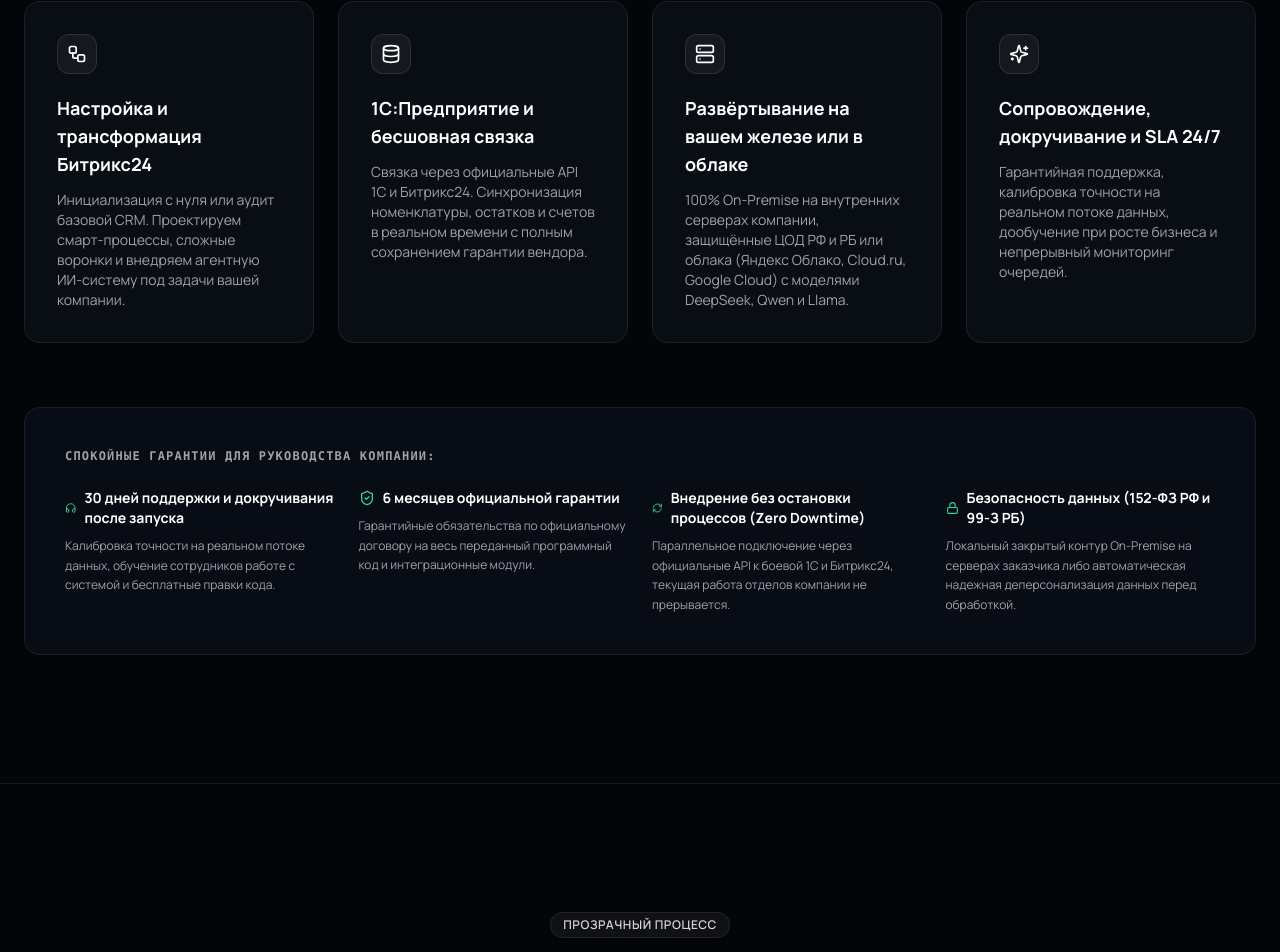
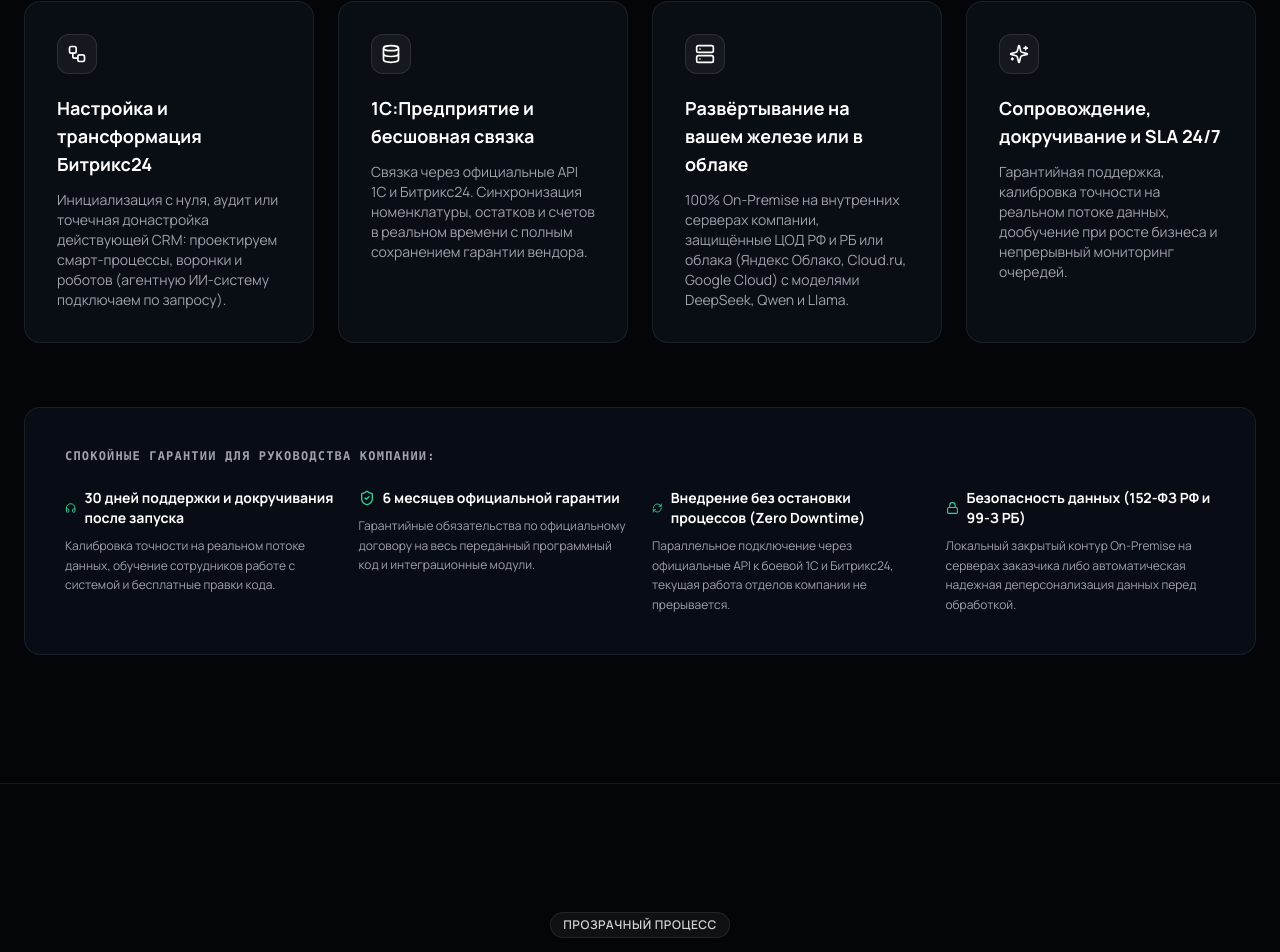
Before and after one commit to akipushdev/softgreat-ai-landing, a React (Vite) app: page / in a window 1280 px wide. Shown: the part 8473-9425 px from the top of the page. Built offline with nearby package versions, Linux system fonts and the light colour scheme.

Commit message:
fix(copy): clarify bitrix24 setup and optional on-demand AI agent integration

```diff
--- a/src/components/TeamAndExpertise.jsx
+++ b/src/components/TeamAndExpertise.jsx
@@ -38,7 +38,7 @@ export default function TeamAndExpertise() {
     {
       icon: <Workflow className="w-5 h-5 text-white" />,
       title: 'Настройка и трансформация Битрикс24',
-      desc: 'Инициализация с нуля или аудит базовой CRM. Проектируем смарт-процессы, сложные воронки и внедряем агентную ИИ-систему под задачи вашей компании.'
+      desc: 'Инициализация с нуля, аудит или точечная донастройка действующей CRM: проектируем смарт-процессы, воронки и роботов (агентную ИИ-систему подключаем по запросу).'
     },
     {
       icon: <Database className="w-5 h-5 text-white" />,
```
